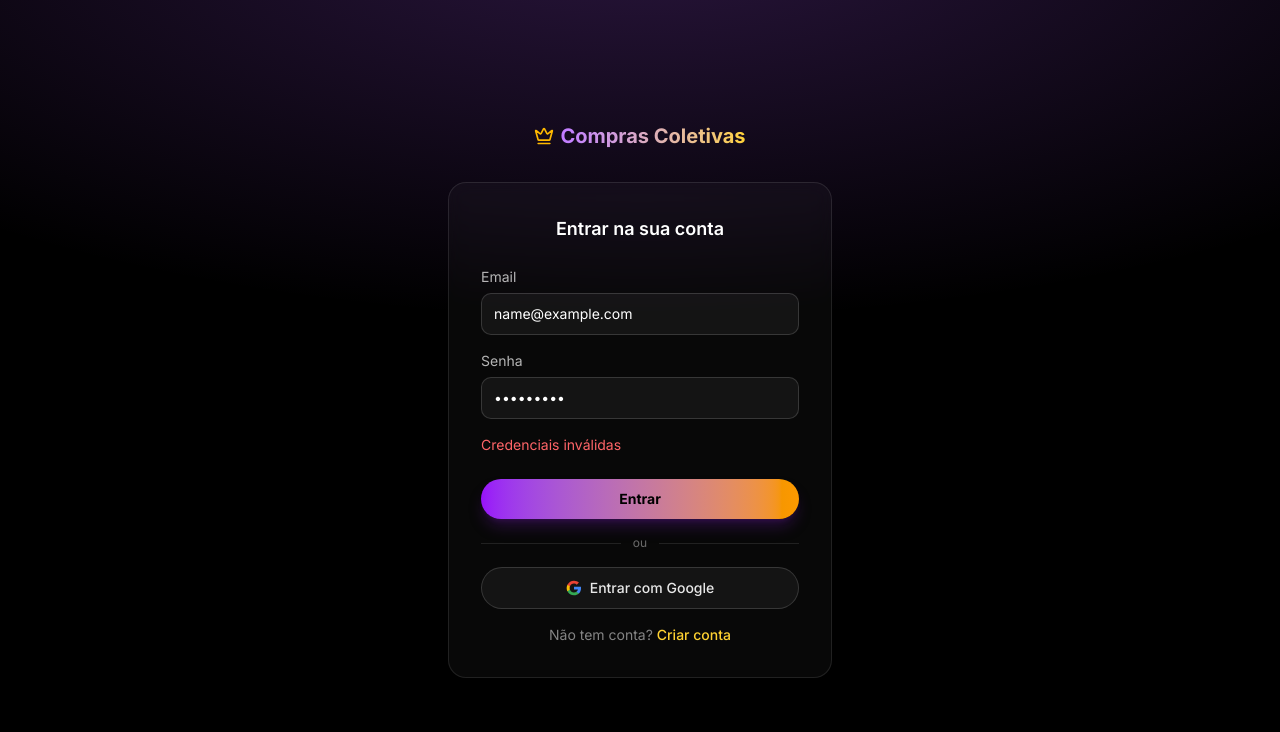
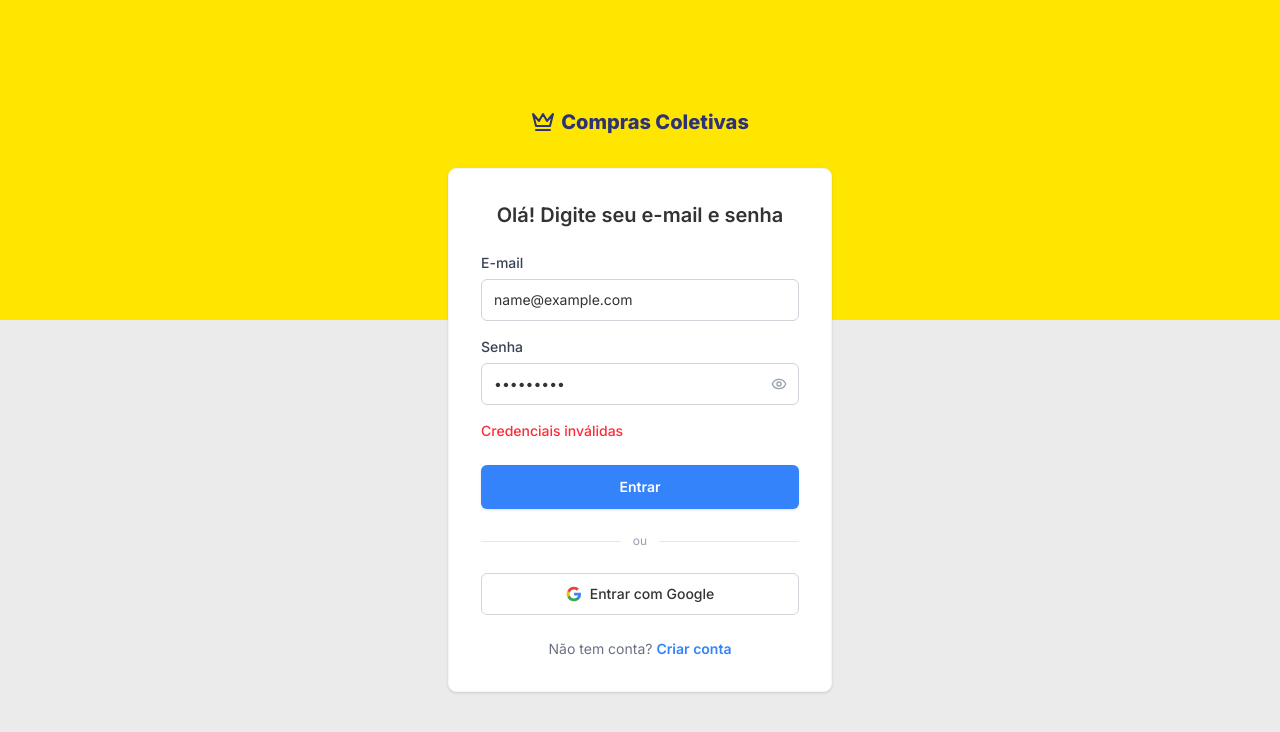
Before and after one commit to Wsouza12/coletivo-saas, a Next.js app: page /login in a window 1280 px wide. Both pictures are taken after typing "name@example.com", "Sample123" into the empty fields and a click on the button "Entrar". Shown: the top 732 px of the page. Built offline with nearby package versions, Linux system fonts and the light colour scheme; no server answers.

Commit message:
style: ajusta login, barra de busca no header e cores padrao ML

```diff
--- a/app/(auth)/login/page.tsx
+++ b/app/(auth)/login/page.tsx
@@ -5,12 +5,13 @@ import { APP_NAME } from "@/lib/brand";
 import { useRouter } from "next/navigation";
 import Link from "next/link";
 import { signIn } from "next-auth/react";
-import { Crown } from "lucide-react";
+import { Eye, EyeOff } from "lucide-react";
 
 export default function LoginPage() {
   const router = useRouter();
   const [email, setEmail] = useState("");
   const [password, setPassword] = useState("");
+  const [showPassword, setShowPassword] = useState(false);
   const [loading, setLoading] = useState(false);
   const [error, setError] = useState<string | null>(null);
 
@@ -45,24 +46,24 @@ export default function LoginPage() {
   }
 
   return (
-    <div className="relative flex min-h-screen items-center justify-center bg-black px-4 text-white">
-      <div className="pointer-events-none fixed inset-0 bg-[radial-gradient(ellipse_80%_50%_at_50%_-10%,rgba(168,85,247,0.25),rgba(0,0,0,0))]" />
+    <div className="relative flex min-h-screen flex-col items-center justify-center bg-[#EBEBEB] px-4 text-[#333333]">
+      <div className="absolute top-0 left-0 w-full h-[320px] bg-[#FFE600] z-0" />
 
       <div className="relative z-10 w-full max-w-sm">
-        <Link href="/" className="mb-8 flex items-center justify-center gap-1.5 text-xl font-bold">
-          <Crown className="size-5 text-amber-400" />
-          <span className="bg-gradient-to-r from-purple-400 to-amber-300 bg-clip-text text-transparent">
-            {APP_NAME}
-          </span>
+        <Link href="/" className="mb-8 flex items-center justify-center gap-1.5 text-xl font-extrabold text-[#2D3277]">
+          <svg className="size-6 text-[#2D3277]" viewBox="0 0 24 24" fill="none" stroke="currentColor" strokeWidth="2" strokeLinecap="round" strokeLinejoin="round">
+            <path d="m2 4 3 12h14l3-12-6 7-4-7-4 7-6-7zm3 16h14" />
+          </svg>
+          <span>{APP_NAME}</span>
         </Link>
 
-        <div className="rounded-2xl border border-white/10 bg-white/[0.03] p-8 backdrop-blur">
-          <h1 className="mb-6 text-center text-lg font-semibold text-white">Entrar na sua conta</h1>
+        <div className="rounded-md border border-gray-100 bg-white p-8 shadow-sm">
+          <h1 className="mb-6 text-center text-xl font-semibold text-[#333]">Olá! Digite seu e-mail e senha</h1>
 
           <form onSubmit={handleSubmit} className="flex flex-col gap-4">
             <div className="flex flex-col gap-1.5">
-              <label htmlFor="email" className="text-sm text-white/70">
-                Email
+              <label htmlFor="email" className="text-sm font-medium text-gray-700">
+                E-mail
               </label>
               <input
                 id="email"
@@ -70,43 +71,53 @@ export default function LoginPage() {
                 required
                 value={email}
                 onChange={(e) => setEmail(e.target.value)}
-                className="rounded-lg border border-white/15 bg-white/5 px-3 py-2.5 text-sm text-white outline-none transition focus:border-purple-400/60 focus:ring-1 focus:ring-purple-400/40"
+                className="rounded-sm border border-gray-300 bg-white px-3 py-2.5 text-sm text-[#333] outline-none transition focus:border-[#3483FA] focus:ring-1 focus:ring-[#3483FA]"
               />
             </div>
+
             <div className="flex flex-col gap-1.5">
-              <label htmlFor="password" className="text-sm text-white/70">
+              <label htmlFor="password" className="text-sm font-medium text-gray-700">
                 Senha
               </label>
+              <div className="relative">
                 <input
                   id="password"
-                type="password"
+                  type={showPassword ? "text" : "password"}
                   required
                   value={password}
                   onChange={(e) => setPassword(e.target.value)}
-                className="rounded-lg border border-white/15 bg-white/5 px-3 py-2.5 text-sm text-white outline-none transition focus:border-purple-400/60 focus:ring-1 focus:ring-purple-400/40"
+                  className="w-full rounded-sm border border-gray-300 bg-white px-3 py-2.5 text-sm text-[#333] outline-none transition focus:border-[#3483FA] focus:ring-1 focus:ring-[#3483FA]"
                 />
+                <button
+                  type="button"
+                  onClick={() => setShowPassword(!showPassword)}
+                  className="absolute right-3 top-1/2 -translate-y-1/2 text-gray-400 hover:text-gray-600 focus:outline-none"
+                >
+                  {showPassword ? <EyeOff className="size-4" /> : <Eye className="size-4" />}
+                </button>
+              </div>
             </div>
 
-            {error && <p className="text-sm text-red-400">{error}</p>}
+            {error && <p className="text-sm text-red-500 font-medium">{error}</p>}
 
             <button
               type="submit"
               disabled={loading}
-              className="mt-2 rounded-full bg-gradient-to-r from-purple-600 to-amber-500 px-4 py-2.5 text-sm font-bold text-black shadow-lg shadow-purple-900/40 transition hover:opacity-90 disabled:opacity-60"
+              className="mt-2 rounded-sm bg-[#3483FA] px-4 py-3 text-sm font-semibold text-white shadow-sm transition hover:bg-[#2968c8] disabled:opacity-60"
             >
               {loading ? "Entrando..." : "Entrar"}
             </button>
 
-            <div className="flex items-center gap-3 text-xs text-white/40">
-              <span className="h-px flex-1 bg-white/10" />
+            <div className="flex items-center gap-3 text-xs text-gray-400 my-2">
+              <span className="h-px flex-1 bg-gray-200" />
               ou
-              <span className="h-px flex-1 bg-white/10" />
+              <span className="h-px flex-1 bg-gray-200" />
             </div>
 
             <button
               type="button"
               onClick={() => signIn("google", { callbackUrl: "/dashboard" })}
-              className="flex items-center justify-center gap-2 rounded-full border border-white/15 bg-white/5 px-4 py-2.5 text-sm font-medium text-white/90 transition hover:bg-white/10"
+              className="flex items-center justify-center gap-2 rounded-sm border border-gray-300 bg-white px-4 py-2.5 text-sm font-medium text-[#333] transition hover:bg-gray-50"
             >
               <svg className="size-4" viewBox="0 0 24 24">
                 <path fill="#4285F4" d="M22.56 12.25c0-.78-.07-1.53-.2-2.25H12v4.26h5.92c-.26 1.37-1.04 2.53-2.21 3.31v2.77h3.57c2.08-1.92 3.28-4.74 3.28-8.09z" />
@@ -117,9 +128,9 @@ export default function LoginPage() {
               Entrar com Google
             </button>
 
-            <p className="text-center text-sm text-white/50">
+            <p className="text-center text-sm text-gray-500 mt-2">
               Não tem conta?{" "}
-              <Link href="/register" className="font-medium text-amber-300 hover:underline">
+              <Link href="/register" className="font-semibold text-[#3483FA] hover:underline">
                 Criar conta
               </Link>
             </p>
--- a/app/page.tsx
+++ b/app/page.tsx
@@ -142,14 +142,15 @@ export default async function VitrineAtacadoPage({
       <div className="absolute top-0 left-0 w-full h-[320px] bg-[#FFE600] z-0" />
 
       <header className="relative z-10 bg-transparent">
-        <div className="mx-auto flex max-w-6xl items-center justify-between px-4 py-4">
-          <Link href="/" className="flex items-center gap-1.5 text-xl font-extrabold text-[#2D3277]">
+        <div className="mx-auto flex max-w-6xl items-center justify-between px-4 py-4 gap-6">
+          <Link href="/" className="flex items-center gap-1.5 text-xl font-extrabold text-[#2D3277] shrink-0">
             <svg className="size-5 text-[#2D3277]" viewBox="0 0 24 24" fill="none" stroke="currentColor" strokeWidth="2" strokeLinecap="round" strokeLinejoin="round">
               <path d="m2 4 3 12h14l3-12-6 7-4-7-4 7-6-7zm3 16h14" />
             </svg>
             <span>{APP_NAME}</span>
           </Link>
-          <Link href="/login" className="text-sm font-semibold text-[#2D3277] hover:opacity-80 transition">
+
+          <Link href="/login" className="text-sm font-semibold text-[#2D3277] hover:opacity-80 transition shrink-0 hidden sm:block">
             Entrar
           </Link>
         </div>
@@ -164,34 +165,7 @@ export default async function VitrineAtacadoPage({
           <VitrineCategoriaStrip categorias={categorias} categoriaAtiva={categoria} basePath="/" />
         </div>
 
-        <form
-          method="get"
-          className="mx-auto mt-6 flex max-w-2xl flex-col gap-2 sm:flex-row sm:items-center"
-        >
-          {categoria ? <input type="hidden" name="categoria" value={categoria} /> : null}
-          <input
-            type="search"
-            name="q"
-            defaultValue={q}
-            placeholder="Buscar por nome ou código..."
-            className="h-10 flex-1 rounded-sm border-none bg-white px-4 text-sm text-[#333] shadow-sm outline-none placeholder:text-gray-400 focus:ring-2 focus:ring-[#3483FA]/50"
-          />
-          <select
-            name="ordem"
-            defaultValue={ordem}
-            className="h-10 rounded-sm border-none bg-white px-3 text-sm text-[#333] shadow-sm outline-none focus:ring-2 focus:ring-[#3483FA]/50"
-          >
-            <option value="recentes">Mais recentes</option>
-            <option value="menor-preco">Menor preço</option>
-            <option value="maior-preco">Maior preço</option>
-          </select>
-          <button
-            type="submit"
-            className="h-10 rounded-sm bg-[#3483FA] px-6 text-sm font-semibold text-white shadow-sm transition hover:bg-[#2968c8]"
-          >
-            Aplicar
-          </button>
-        </form>
+
 
         {/* Sidebar de subcategorias só aparece se o pai ativo tiver filhas;
             caso contrário, o grid usa a largura total. */}
--- a/components/atacado/vitrine-hero.tsx
+++ b/components/atacado/vitrine-hero.tsx
@@ -21,7 +21,7 @@ export function VitrineHero() {
             <p className="text-lg sm:text-xl font-medium opacity-90 mb-6">
               Os melhores preços direto dos fornecedores. Participe dos grupos e economize!
             </p>
-            <span className="inline-flex items-center justify-center rounded-lg bg-primary px-6 py-3 text-sm font-semibold text-primary-foreground shadow-sm transition-colors hover:bg-primary/90">
+            <span className="inline-flex items-center justify-center rounded-lg bg-[#3483FA] px-6 py-3 text-sm font-semibold text-white shadow-sm transition-colors hover:bg-[#2968c8]">
               Ver Ofertas
             </span>
           </div>
```
Also changed, not shown: components/shared/vitrine-categoria-strip.tsx (+7 -7 lines). Lines whose indentation alone changed are shown as unchanged.
